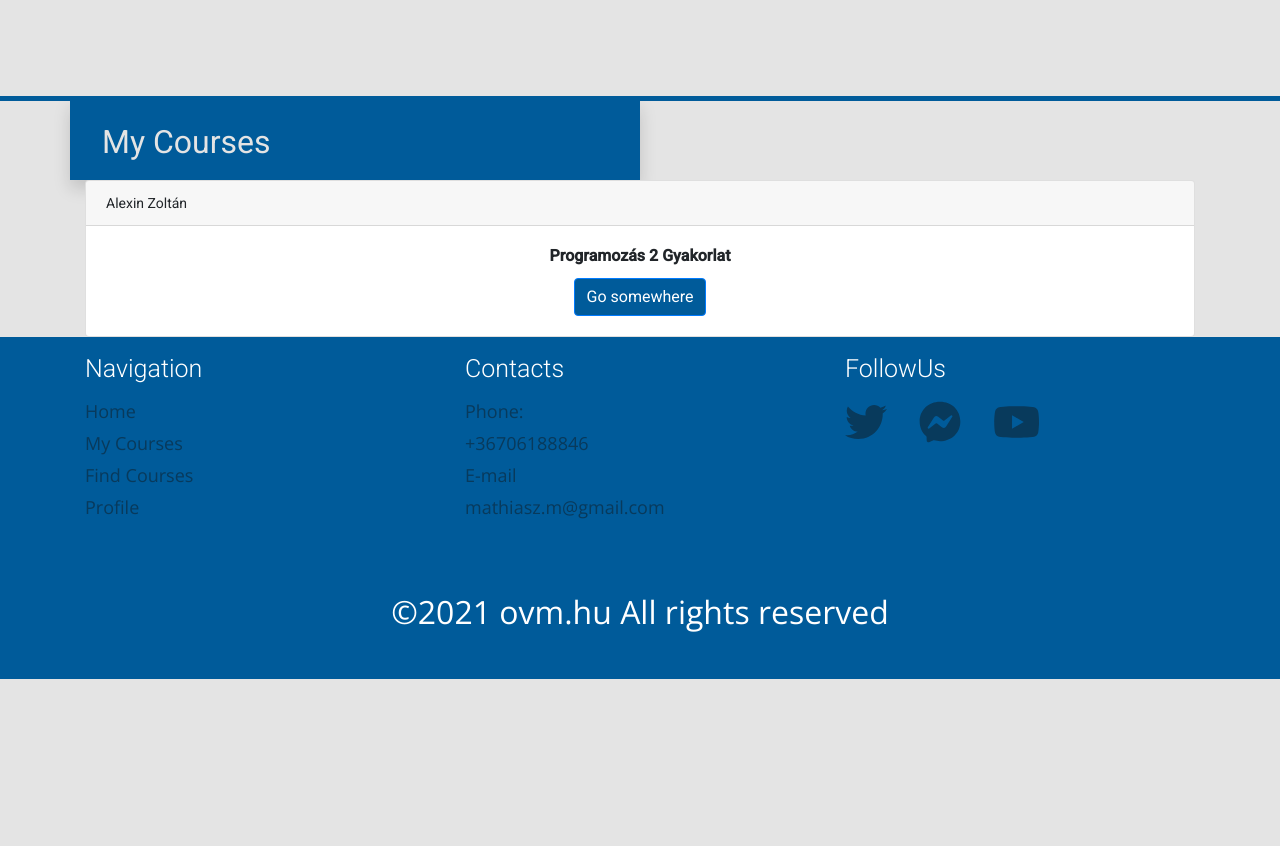
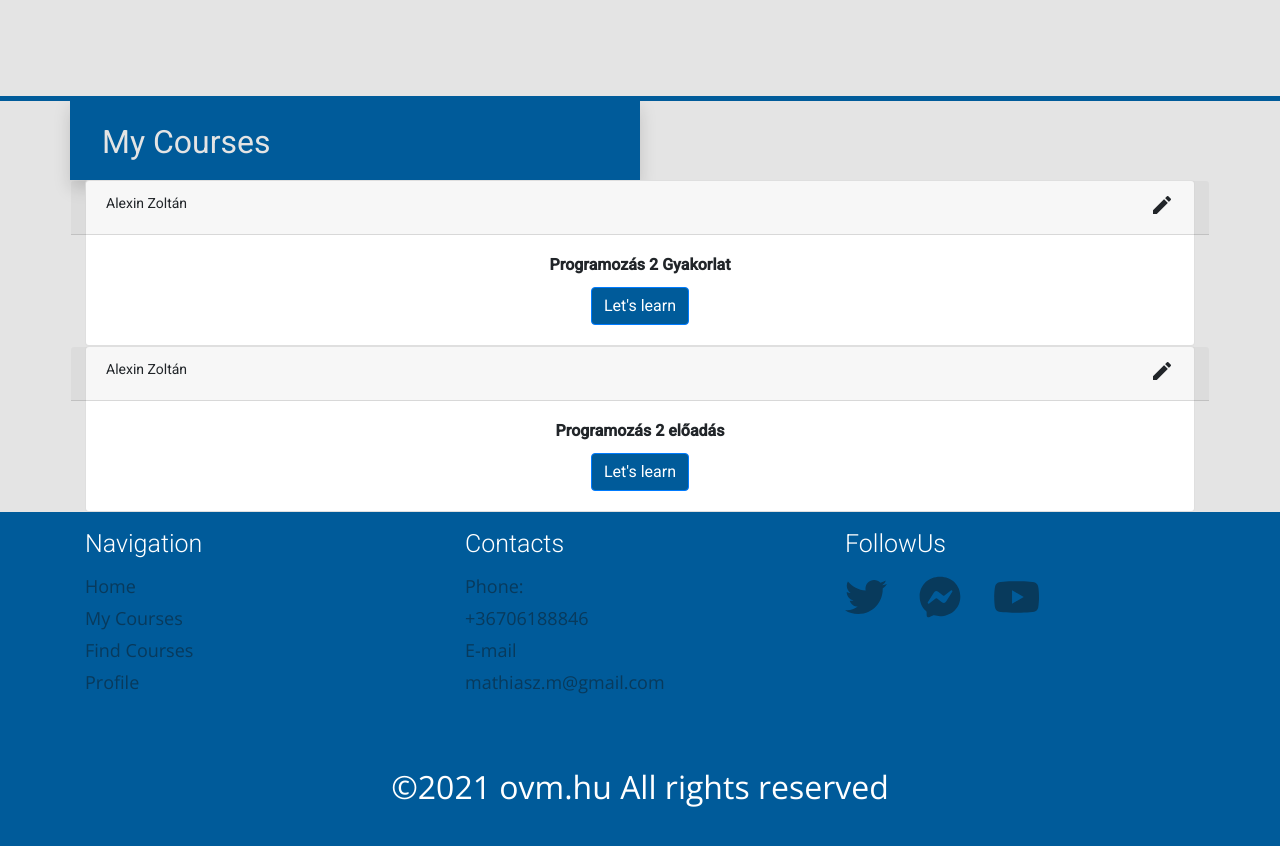
Before and after one commit to MethHUN/Szakdolgozat, an Angular app in the folder ov/: page /course in a window 1280 px wide. Shown: the top 846 px of the page. Before the commit the page ends 800 px from the top, so only its background shows below. Built offline with nearby package versions, Linux system fonts and the light colour scheme.

Commit message:
Feat: add editable courses

```diff
--- a/ov/src/app/app.module.ts
+++ b/ov/src/app/app.module.ts
@@ -13,10 +13,11 @@ import { VideoComponent } from './video/video.component';
 import { CourseComponent } from './course/course.component';
 import { RegistrationComponent } from './registration/registration.component';
 import { LogInComponent } from './logIn/logIn.component';
-import {MatInputModule} from '@angular/material/input';
+import { MatInputModule } from '@angular/material/input';
 import { FormsModule } from '@angular/forms';
 import { EditUserComponent } from './edit-user/edit-user.component';
 import { FindCourseComponent } from './find-course/find-course.component';
+import {MatIconModule} from '@angular/material/icon';
 @NgModule({
   declarations: [
     AppComponent,
@@ -38,7 +39,8 @@ import { FindCourseComponent } from './find-course/find-course.component';
     FontAwesomeModule,
     MatPaginatorModule,
     MatInputModule,
-    FormsModule
+    FormsModule,
+    MatIconModule
 
   ],
   providers: [],
--- a/ov/src/app/course/course.component.html
+++ b/ov/src/app/course/course.component.html
@@ -4,17 +4,53 @@
       <div>My Courses</div>
     </div>
   </div>
-  <div class="row cardFull" *ngFor="let course of subCourses" >
-    <div class="col">
+  <div class="row cardFull" *ngFor="let course of subCourses">
+    <div class="col" *ngIf="course.id != eidtCourse else editCourse">
       <div class="card text-center">
-        <div class="card-header text-left">
-          {{course.editors}}
+        <div class="card-header row ">
+          <div class="text-left col-6">
+            {{course.editors}}
+          </div>
+          <div class="text-right col-6">
+            <div class="editMode" *ngIf="checkEditmode(course.id)">
+              <i class="material-icons" (click)="selectEdit(course.id)">edit</i>
+            </div>
+          </div>
         </div>
         <div class="card-body">
           <h5 class="card-title">{{course.title}}</h5>
-          <a href="video#{{course.id}}" class="btn btn-primary">Go somewhere</a>
+          <a href="video#{{course.id}}" class="btn btn-primary">Let's learn</a>
         </div>
       </div>
     </div>
+  </div>
 
-  </div>
+
+  <ng-template #editCourse>
+
+    <div class="col form-group">
+      <form (ngSubmit)="onSubmit()" #courseForm="ngForm">
+        <div class="card text-center">
+          <div class="card-header row ">
+            <div class="text-left col-6">
+
+              <input type="text" class="form-control" id="author" placeholder="{{editAuthor}}" [(ngModel)]="model.editors" #editros="ngModel" name="editros">
+
+            </div>
+            <div class="text-right col-6">
+              <div class="editMode">
+                <i class="material-icons" (click)="selectEdit()">close</i>
+              </div>
+            </div>
+          </div>
+          <div class="card-body">
+
+            <input type="text" class="form-control" id="title" placeholder="{{editTitle}}"  [(ngModel)]="model.title"  #title="ngModel" name="title">
+
+            <div class="btn btn-success" (click)="save()">save</div>
+          </div>
+        </div>
+      </form>
+    </div>
+
+  </ng-template>
--- a/ov/src/app/course/course.component.scss
+++ b/ov/src/app/course/course.component.scss
@@ -3,3 +3,8 @@
   animation: bounceInLeft;
   animation-duration: 0.8s;
 }
+.editMode :hover{
+  cursor: pointer;
+    color: red;
+
+}
--- a/ov/src/app/course/course.component.ts
+++ b/ov/src/app/course/course.component.ts
@@ -1,5 +1,6 @@
 import { Component, OnInit } from '@angular/core';
 import { SubCourse } from '../models/subCourse.model';
+import { FormControl } from '@angular/forms';
 
 @Component({
   selector: 'app-course',
@@ -7,17 +8,44 @@ import { SubCourse } from '../models/subCourse.model';
   styleUrls: ['./course.component.scss']
 })
 export class CourseComponent implements OnInit {
-subCourses:SubCourse[] ;
+  subCourses: SubCourse[];
   constructor() { }
-
+  editableCourses = ['0', '1']
+  eidtCourse: string;
+  editTitle: string;
+  editAuthor: string;
+  model: SubCourse;
   ngOnInit() {
-
     this.subCourses = [{
-      id:'0',
-      title:'Programozás 2 Gyakorlat',
-      editors:['Alexin Zoltán'],
-      videos:[]
+      id: '0',
+      title: 'Programozás 2 Gyakorlat',
+      editors: ['Alexin Zoltán'],
+      videos: []
+    }, {
+      id: '1',
+      title: 'Programozás 2 előadás',
+      editors: ['Alexin Zoltán'],
+      videos: []
     }]
   }
 
+  checkEditmode(id: string) {
+    return !!this.editableCourses[id];
+  }
+  selectEdit(id: string) {
+    this.eidtCourse = id;
+    if (id) {
+      const selectedCourse = this.subCourses.filter((course) => {
+        return course.id === id
+      });
+      this.editTitle = selectedCourse[0].title;
+      this.editAuthor = selectedCourse[0].editors.toString();
+      this.model = selectedCourse[0];
+    }
+  }
+  save() {
+    console.log(this.model)
+  }
+
+
 }
--- a/ov/src/app/find-course/find-course.component.html
+++ b/ov/src/app/find-course/find-course.component.html
@@ -16,9 +16,9 @@
 
   <div class="row cardFull" *ngFor="let course of subCourses" >
     <div class="col">
-      <div class="card text-center">
+      <div class="card text-center" >
         <div class="card-header text-left">
-          {{course.editors}}
+          {{course.editors}} sadasdasdasd
         </div>
         <div class="card-body">
           <h5 class="card-title">{{course.title}}</h5>
--- a/ov/src/styles.scss
+++ b/ov/src/styles.scss
@@ -52,3 +52,9 @@ body {
     animation-duration: 1s  ;
   }
 }
+
+
+
+
+html, body { height: 100%; }
+body { margin: 0; font-family: Roboto, "Helvetica Neue", sans-serif; }
```
Also changed, not shown: ov/src/app/services/auth.service.ts (added, +11 -0 lines), 2 other files (tests, documents, lock files or other folders). Lines whose indentation alone changed are shown as unchanged.
